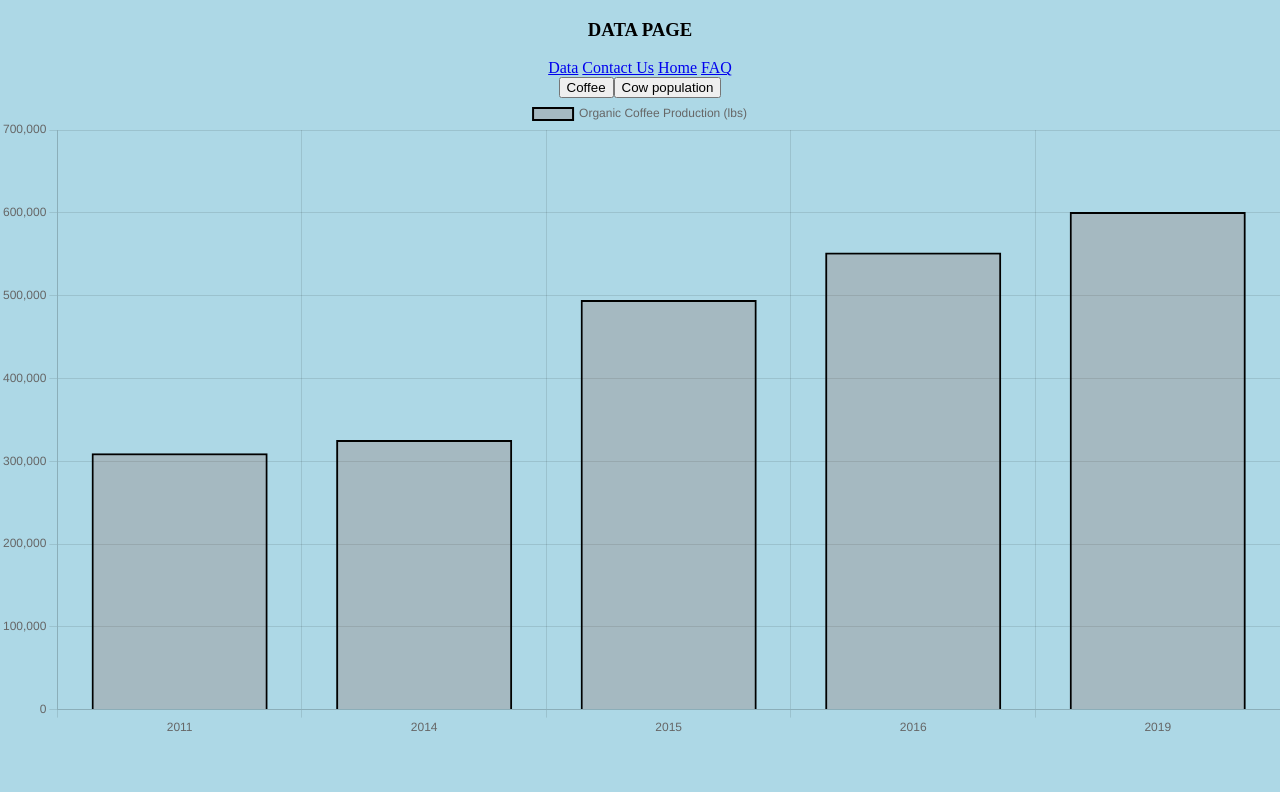
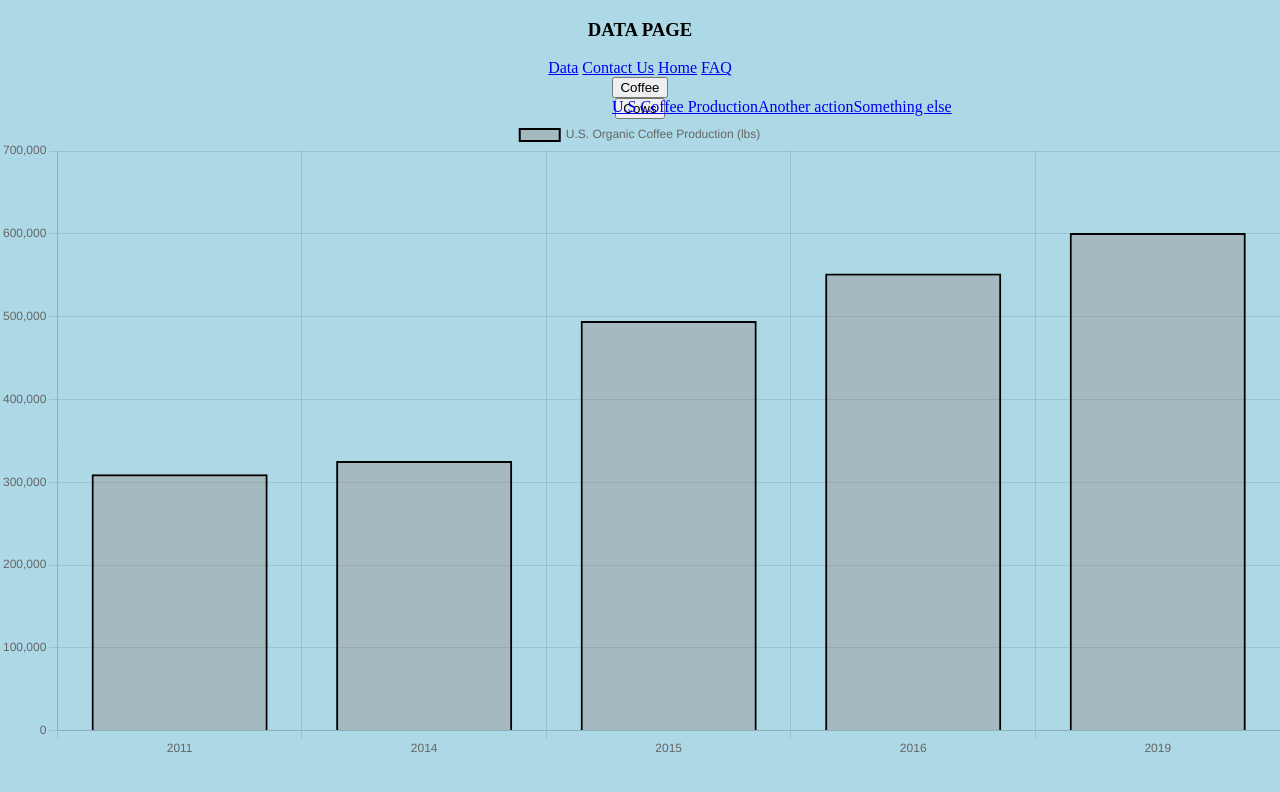
Before and after one commit to blam19/CSC-307-Naturepedia, a React (Create React App) app in the folder my-app/: page /data in a window 1280 px wide. Both pictures are taken after a click on the button "Coffee". Shown: the top 792 px of the page. Built offline with nearby package versions, Linux system fonts and the light colour scheme.

Commit message:
Button Drop Downs

```diff
--- a/my-app/src/pages/datapage.jsx
+++ b/my-app/src/pages/datapage.jsx
@@ -1,16 +1,16 @@
 import React, { useState } from "react";
 import {Bar} from 'react-chartjs-2';
 import {Fragment} from 'react'
-import {ButtonGroup, Button} from 'react-bootstrap'
+import {ButtonGroup, Button, DropdownButton, Dropdown} from 'react-bootstrap'
 import {Alert} from 'react'
 import { Link } from "react-router-dom";
 
-const state1 = {
+const coffee_us = {
     labels: ['2011', '2014', '2015',
              '2016', '2019'],
     datasets: [
       {
-        label: 'Organic Coffee Production (lbs)',
+        label: 'U.S. Organic Coffee Production (lbs)',
         backgroundColor: 'rgba(135, 64, 49, 0.2)',
         borderColor: 'rgba(0,0,0,1)',
         borderWidth: 2,
@@ -18,7 +18,8 @@ const state1 = {
       }
     ]
   }
-const state2 = {
+
+const cows = {
     labels: ['January', 'February', 'March',
              'April', 'May'],
     datasets: [
@@ -33,7 +34,7 @@ const state2 = {
 }
 
 const DataPage = () => {
-    const [curState, setCurState] = useState(state1)
+    const [curState, setCurState] = useState(coffee_us)
 
 
 
@@ -52,14 +53,21 @@ const DataPage = () => {
                     {/* <button>Home</button>
                     <button>FAQ</button> */}
             </div>
-            <ButtonGroup aria-label="Basic example">
-                <Button
-                 variant="secondary"
-                 onClick={() => setCurState(state1)}>Coffee</Button>
-                <Button
-                 variant="secondary"
-                 onClick={() => setCurState(state2)}>Cow population</Button>
-            </ButtonGroup>
+
+    <ButtonGroup>
+          <DropdownButton id="dropdown-basic-button" title="Coffee">
+            <Dropdown.Item onClick={() => setCurState(coffee_us)}> U.S Coffee Production</Dropdown.Item>
+            <Dropdown.Item href="#/action-2">Another action</Dropdown.Item>
+            <Dropdown.Item href="#/action-3">Something else</Dropdown.Item>
+          </DropdownButton>
+
+          <DropdownButton id="dropdown-basic-button" title="Cows">
+            <Dropdown.Item onClick={() => setCurState(cows)}> Cow population</Dropdown.Item>
+            <Dropdown.Item href="#/action-2">Another action</Dropdown.Item>
+            <Dropdown.Item href="#/action-3">Something else</Dropdown.Item>
+          </DropdownButton>
+
+      </ButtonGroup>
 
 
             <Bar
```
